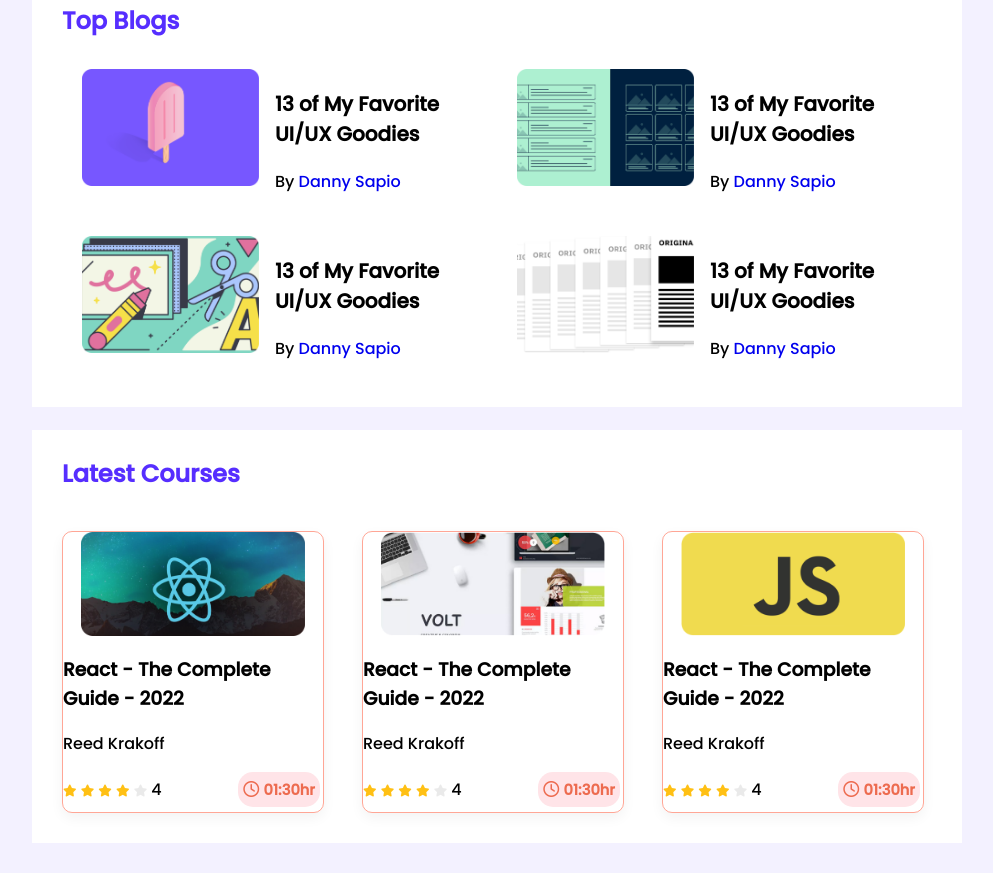
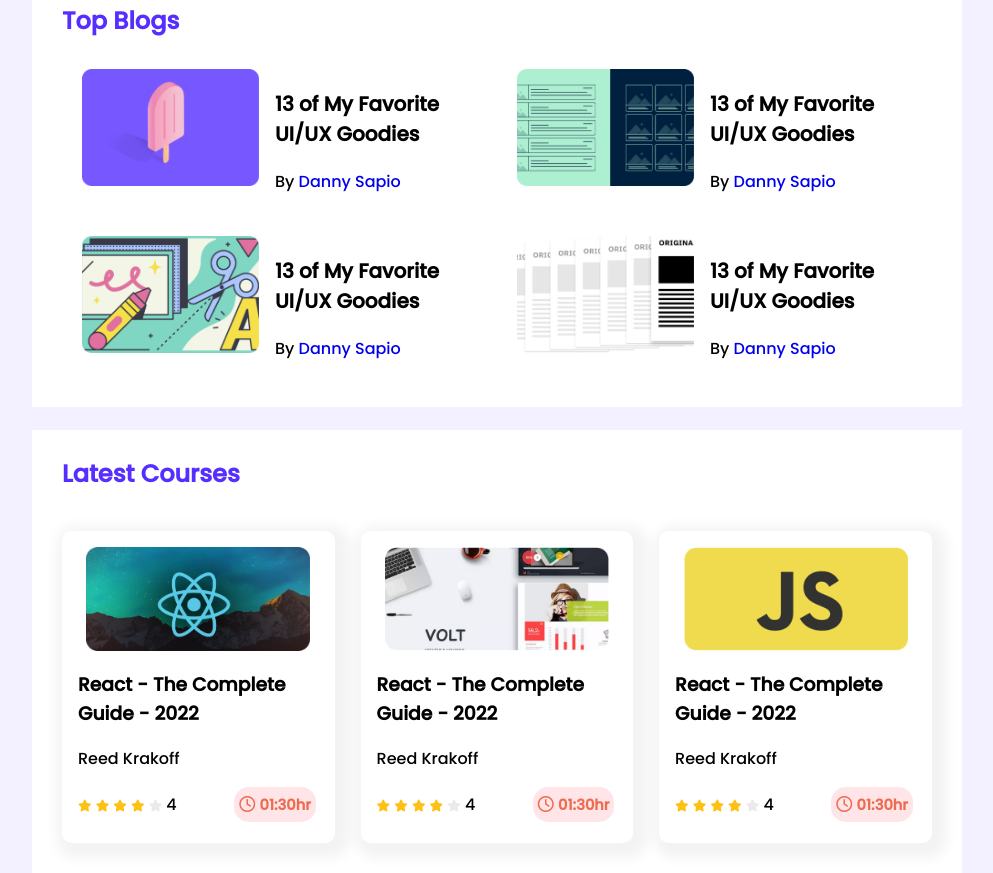
Before and after one commit to Uzzal-Bhowmik/leader-board-css3, a plain HTML site: page index.html in a window 1280 px wide. Shown: the part 424-1297 px from the top of the page, without its empty margins (143-1136 px from the left). Before the commit the page ends 1267 px from the top, so only its background shows below. Drawn offline with Linux system fonts and the light colour scheme.

Commit message:
course section padding fixed

```diff
--- a/index.html
+++ b/index.html
@@ -104,6 +104,8 @@
         <section class="container-1">
             <h1 class="section-titles">Latest Courses</h1>
             <div class="courses">
+                <div class="course-container">
+
                     <div class="course">
                         <div class="course-detail">
                             <img src="images/courses/course-1.png" alt="" class="course-banner">
@@ -172,8 +174,7 @@
                                 <span class="course-duration">01:30hr</span>
                             </div>
                         </div>
-
-
+                    </div>
 
                 </div>
             </div>
--- a/styles/style.css
+++ b/styles/style.css
@@ -124,18 +124,19 @@ hr {
 .courses .course .course-detail .course-banner{
     width: 224px;
     height: 104px;
+
 }
-.courses{
+.courses .course{
+    height: 280px;
+    border-radius: 10px;
+    box-shadow: 5px 5px 13px 10px rgba(0, 0, 0, 0.05);
+    padding: 1rem;
+    margin: auto auto;
+}
+.course-container {
     display: grid;
     grid-template-columns: repeat(3, 1fr);
-    grid-column-gap: 30px;
-}
-.courses .course{
-    width: 260px;
-    height: 280px;
-    border: 1px solid rgba(255, 99, 71, 0.568);
-    border-radius: 10px;
-    box-shadow: 0px 5px 13px rgba(0, 0, 0, 0.05);
+    grid-column-gap: 1.6rem;
 }
 .courses .course .course-detail img{
     display: block;
```
Lines whose indentation alone changed are shown as unchanged.
